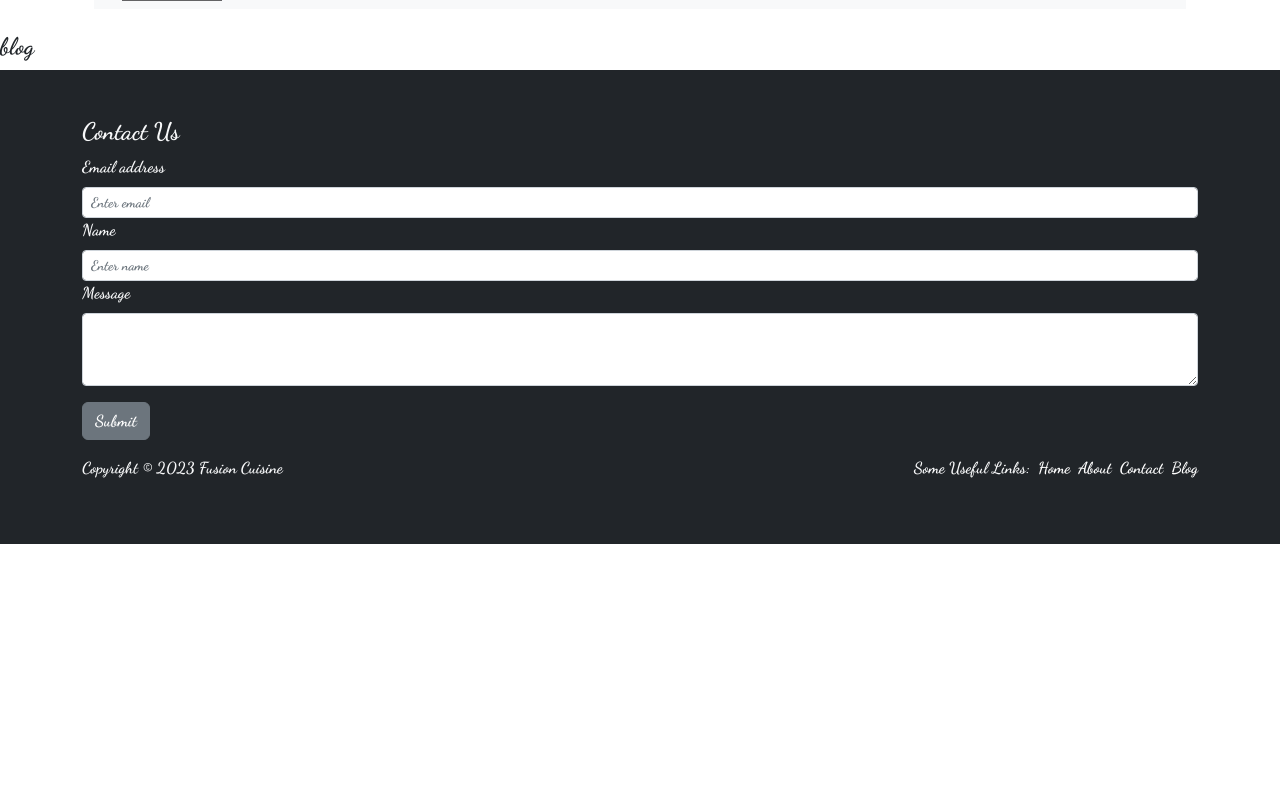
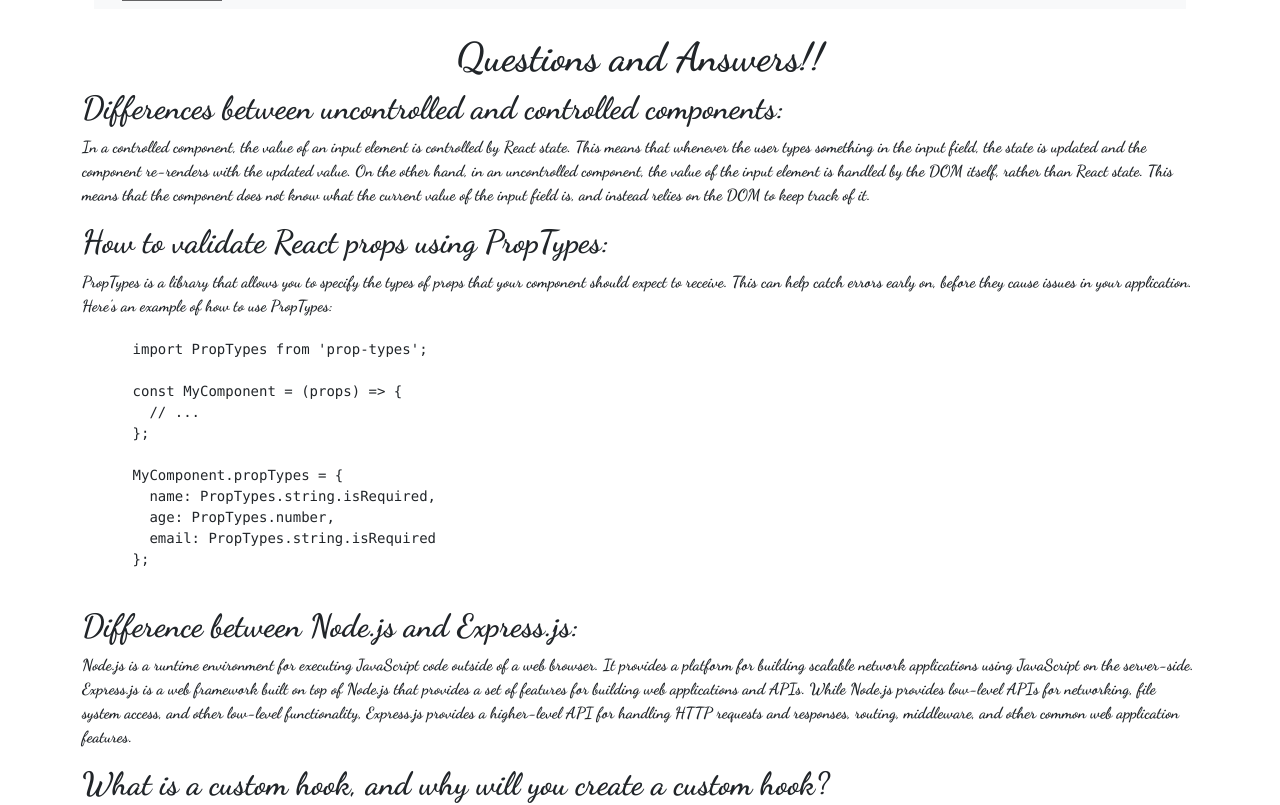
Before and after one commit to taniyamim/chefs-hunter, a React (Vite) app: page /blog in a window 1280 px wide. Shown: the part 340-1145 px from the top of the page. Before the commit the page ends 884 px from the top, so only its background shows below. Built offline with nearby package versions, Linux system fonts and the light colour scheme; no server answers.

Commit message:
blog questions added

```diff
--- a/package.json
+++ b/package.json
@@ -18,7 +18,9 @@
     "react-bootstrap": "^2.7.4",
     "react-dom": "^18.2.0",
     "react-icons": "^4.8.0",
+    "react-lazy-load": "^4.0.1",
     "react-router-dom": "^6.11.0",
+    "react-to-pdf": "^0.0.14",
     "sort-by": "^1.2.0"
   },
   "devDependencies": {
--- a/src/Shared/Header/Header.jsx
+++ b/src/Shared/Header/Header.jsx
@@ -81,7 +81,7 @@ const Header = () => {
                             {user && (
                                 <OverlayTrigger placement="bottom" overlay={userTooltip}>
                                     <Nav.Link href="#deets">
-                                        <img src={user.photoURL} className='rounded-circle w-50' alt="" />
+                                        <img src={user.photoURL} className='rounded-circle w-25' alt="" />
                                     </Nav.Link>
                                 </OverlayTrigger>
                             )}
--- a/src/components/Blog/Blog.jsx
+++ b/src/components/Blog/Blog.jsx
@@ -1,9 +1,77 @@
 import React from 'react';
+// import { Document, Page, pdfjs } from 'react-pdf';
+// import PropTypes from 'prop-types';
+// import Button from 'react-bootstrap/Button';
+// pdfjs.GlobalWorkerOptions.workerSrc = `//cdnjs.cloudflare.com/ajax/libs/pdf.js/${pdfjs.version}/pdf.worker.js`;
+const Blog = () => {
 
-const Blog = () => {
+    // const [numPages, setNumPages] = React.useState(null);
+    // const [pageNumber, setPageNumber] = React.useState(1);
+    // const [pdfBlob, setPdfBlob] = React.useState(null);
+
+    // const handleDocumentLoadSuccess = ({ numPages }) => {
+    //     setNumPages(numPages);
+    // };
+
+    // const handleDownloadPdf = async () => {
+    //     const input = document.getElementById('blog-page');
+    //     const pdfBlob = await htmlToPdf(input.outerHTML);
+    //     setPdfBlob(pdfBlob);
+    // };
+
+    // const htmlToPdf = async (html) => {
+    //     const { toPdf } = await import('react-to-pdf');
+    //     const pdfOptions = {
+    //         orientation: 'portrait',
+    //         unit: 'in',
+    //         format: [8.5, 11],
+    //         html2canvas: {
+    //             scale: 2,
+    //         },
+    //     };
+    //     const pdfBlob = await toPdf(html, pdfOptions);
+    //     return pdfBlob;
+    // };
+
+
     return (
-        <div>
-            <h4>blog</h4>
+        <div className='container'>
+            <h1 className='text-center'>Questions and Answers!!</h1>
+
+            <h2>Differences between uncontrolled and controlled components:</h2>
+            <p>
+                In a controlled component, the value of an input element is controlled by React state. This means that whenever the user types something in the input field, the state is updated and the component re-renders with the updated value. On the other hand, in an uncontrolled component, the value of the input element is handled by the DOM itself, rather than React state. This means that the component does not know what the current value of the input field is, and instead relies on the DOM to keep track of it.
+            </p>
+
+            <h2>How to validate React props using PropTypes:</h2>
+            <p>
+                PropTypes is a library that allows you to specify the types of props that your component should expect to receive. This can help catch errors early on, before they cause issues in your application. Here's an example of how to use PropTypes:
+                <pre>
+                    {`
+      import PropTypes from 'prop-types';
+
+      const MyComponent = (props) => {
+        // ...
+      };
+
+      MyComponent.propTypes = {
+        name: PropTypes.string.isRequired,
+        age: PropTypes.number,
+        email: PropTypes.string.isRequired
+      };
+    `}
+                </pre>
+            </p>
+
+            <h2>Difference between Node.js and Express.js:</h2>
+            <p>
+                Node.js is a runtime environment for executing JavaScript code outside of a web browser. It provides a platform for building scalable network applications using JavaScript on the server-side. Express.js is a web framework built on top of Node.js that provides a set of features for building web applications and APIs. While Node.js provides low-level APIs for networking, file system access, and other low-level functionality, Express.js provides a higher-level API for handling HTTP requests and responses, routing, middleware, and other common web application features.
+            </p>
+
+            <h2>What is a custom hook, and why will you create a custom hook?</h2>
+            <p>
+                A custom hook is a function that allows you to reuse stateful logic across multiple components in your application. It's a way to extract common logic into a separate function that can be shared across components. For example, if you find yourself writing the same code over and over again in multiple components, you might want to extract that code into a custom hook. This can make your code more modular and easier to maintain. You can create a custom hook whenever you need to share stateful logic between components, or when you want to abstract away complex functionality into a reusable function.
+            </p>
         </div>
     );
 };
--- a/src/components/Chefs/Chefs.jsx
+++ b/src/components/Chefs/Chefs.jsx
@@ -3,6 +3,8 @@ import Card from 'react-bootstrap/Card';
 import Button from 'react-bootstrap/Button';
 import { Link } from 'react-router-dom';
 import { FaThumbsUp } from "react-icons/fa";
+import LazyLoad from 'react-lazy-load';
+import { Spinner } from 'react-bootstrap';
 
 const Chefs = ({ chef }) => {
     console.log(chef);
@@ -11,7 +13,9 @@ const Chefs = ({ chef }) => {
         <Card className='container mt-5 py-4 mx-auto' style={{ maxWidth: '30rem' }}>
             <div className="row">
                 <div className="col-12 col-lg-6">
-                    <Card.Img className='img-fluid' variant="top" src={chef.imgUrl} />
+                    <LazyLoad height={200} placeholder={<Spinner />} fallback={<img src="fallback.png" />}>
+                        <Card.Img className='img-fluid' variant="top" src={chef.imgUrl} />
+                    </LazyLoad>
                 </div>
                 <div className="col-12 col-lg-6">
                     <Card.Body className='text-center'>
--- a/src/components/Login/Login.jsx
+++ b/src/components/Login/Login.jsx
@@ -49,8 +49,8 @@ const Login = () => {
     }
 
 
-    const handleGoogleSignIn = event => {
-        event.preventDefault();
+    const handleGoogleSignIn = () => {
+
 
         signInWithGoogle()
             .then(result => {
@@ -65,8 +65,7 @@ const Login = () => {
                 setError(error.message)
             })
     }
-    const handleGithubSignIn = event => {
-        event.preventDefault();
+    const handleGithubSignIn = () => {
 
         signInWithGithub()
             .then(result => {
@@ -116,7 +115,7 @@ const Login = () => {
                     <Button onClick={handleGoogleSignIn} variant="outline-dark" className="me-2">
                        Login With Gmail  <FaGoogle />
                     </Button>
-                    <Button variant="outline-dark">
+                    <Button onClick={handleGithubSignIn} variant="outline-dark">
                        Login With Github  <FaGithub></FaGithub>
                     </Button>
                 </div>
--- a/src/components/Register/Register.jsx
+++ b/src/components/Register/Register.jsx
@@ -7,7 +7,7 @@ import { FaGoogle, FaGithub } from 'react-icons/fa';
 
 
 const Register = () => {
-    const { createUser , signInWithGoogle } = useContext(AuthContext);
+    const { createUser , signInWithGoogle , signInWithGithub } = useContext(AuthContext);
 
     const navigate = useNavigate();
     const location = useLocation();
@@ -50,10 +50,26 @@ const Register = () => {
 
 
 
-    const handleGoogleSignUp = event => {
-        event.preventDefault();
+    const handleGoogleSignUp = () => {
+
 
         signInWithGoogle()
+            .then(result => {
+                const loggedUser = result.user;
+                console.log(loggedUser);
+                setSuccess('user login successful')
+                setError('')
+                navigate(from, { replace: true })
+            })
+            .catch(error => {
+                console.log(error);
+                setError(error.message)
+            })
+    }
+
+    const handleGithubSignIn = () => {
+
+        signInWithGithub()
             .then(result => {
                 const loggedUser = result.user;
                 console.log(loggedUser);
@@ -118,7 +134,7 @@ const Register = () => {
                     <Button onClick={handleGoogleSignUp} variant="outline-dark" className="me-2">
                         Register With Gmail  <FaGoogle />
                     </Button>
-                    <Button variant="outline-dark">
+                    <Button onClick={handleGithubSignIn} variant="outline-dark">
                         Register With Github  <FaGithub></FaGithub>
                     </Button>
                 </div>
--- a/src/provider/AuthProvider.jsx
+++ b/src/provider/AuthProvider.jsx
@@ -1,5 +1,5 @@
 import React, { createContext } from 'react';
-import { GoogleAuthProvider, createUserWithEmailAndPassword, getAuth, onAuthStateChanged, signInWithEmailAndPassword, signInWithPopup, signOut, updateProfile } from "firebase/auth";
+import { GithubAuthProvider, GoogleAuthProvider, createUserWithEmailAndPassword, getAuth, onAuthStateChanged, signInWithEmailAndPassword, signInWithPopup, signOut, updateProfile } from "firebase/auth";
 import app from '../firebase/firebase.config';
 import { useEffect } from 'react';
 import { useState } from 'react';
@@ -8,6 +8,7 @@ export const AuthContext = createContext(null);
 
 const auth = getAuth(app);
 const provider = new GoogleAuthProvider();
+const providerTwo = new GithubAuthProvider();
 
 const AuthProvider = ({children}) => {
     const [user, setUser] = useState(null);
@@ -32,7 +33,7 @@ const AuthProvider = ({children}) => {
     }
     const signInWithGithub = () => {
         setLoading(true);
-        return signInWithPopup(auth, provider);
+        return signInWithPopup(auth, providerTwo);
     }
 
     const logOut = () => {
```
Also changed, not shown: 2 other files (tests, documents, lock files or other folders).
